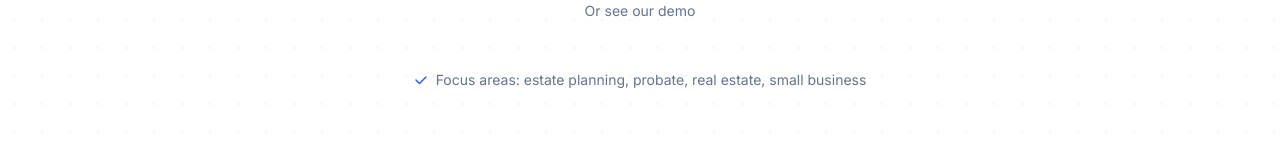
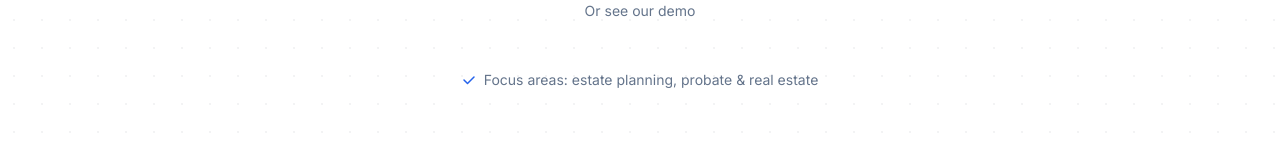
Before and after one commit to bcdonahoo/off-map-site, a Next.js app: page /legal in a window 1280 px wide. Shown: the part 526-684 px from the top of the page. Built offline with nearby package versions, Linux system fonts and the light colour scheme; no server answers.

Commit message:
copy(legal): tighten focus areas trust signal

```diff
--- a/components/legal/copy.ts
+++ b/components/legal/copy.ts
@@ -113,7 +113,7 @@ export const conservativeCopy: LegalCopy = {
     secondaryHref: '/trailhead',
     secondaryCtaType: 'demo',
     trustSignals: [
-      'Focus areas: estate planning, probate, real estate, small business',
+      'Focus areas: estate planning, probate & real estate',
     ],
   },
   problem: {
```
